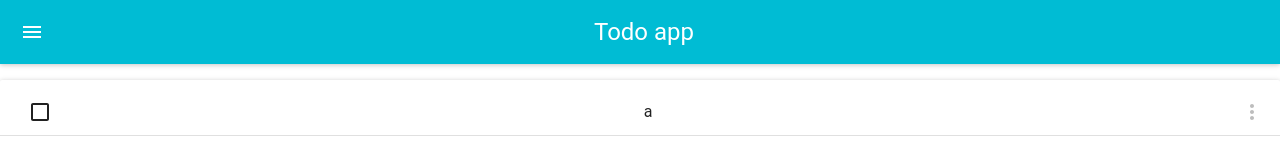
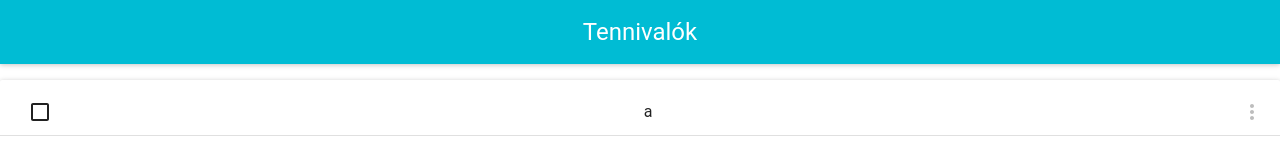
Before and after one commit to gazdagergo/todo-app, a React (Create React App) app: page / in a window 1280 px wide. Shown: the top 149 px of the page. Built offline with nearby package versions, Linux system fonts and the light colour scheme.

Commit message:
re-style app-bar

```diff
--- a/src/App.js
+++ b/src/App.js
@@ -11,8 +11,9 @@ class App extends Component {
       <MuiThemeProvider>
         <div className="App">
           <AppBar
-            title="Todo app"
-            iconClassNameRight="muidocs-icon-navigation-expand-more"
+            className="app-bar"
+            title="Tennivalók"
+            showMenuIconButton={ false }
           />
           <p className="App-wrapper">
             <TodoList>
--- a/src/App.scss
+++ b/src/App.scss
@@ -1,3 +1,7 @@
+.app-bar {
+  text-align: center;
+}
+
 .todo-list {
   max-width: 800px;
   margin: auto;
```
